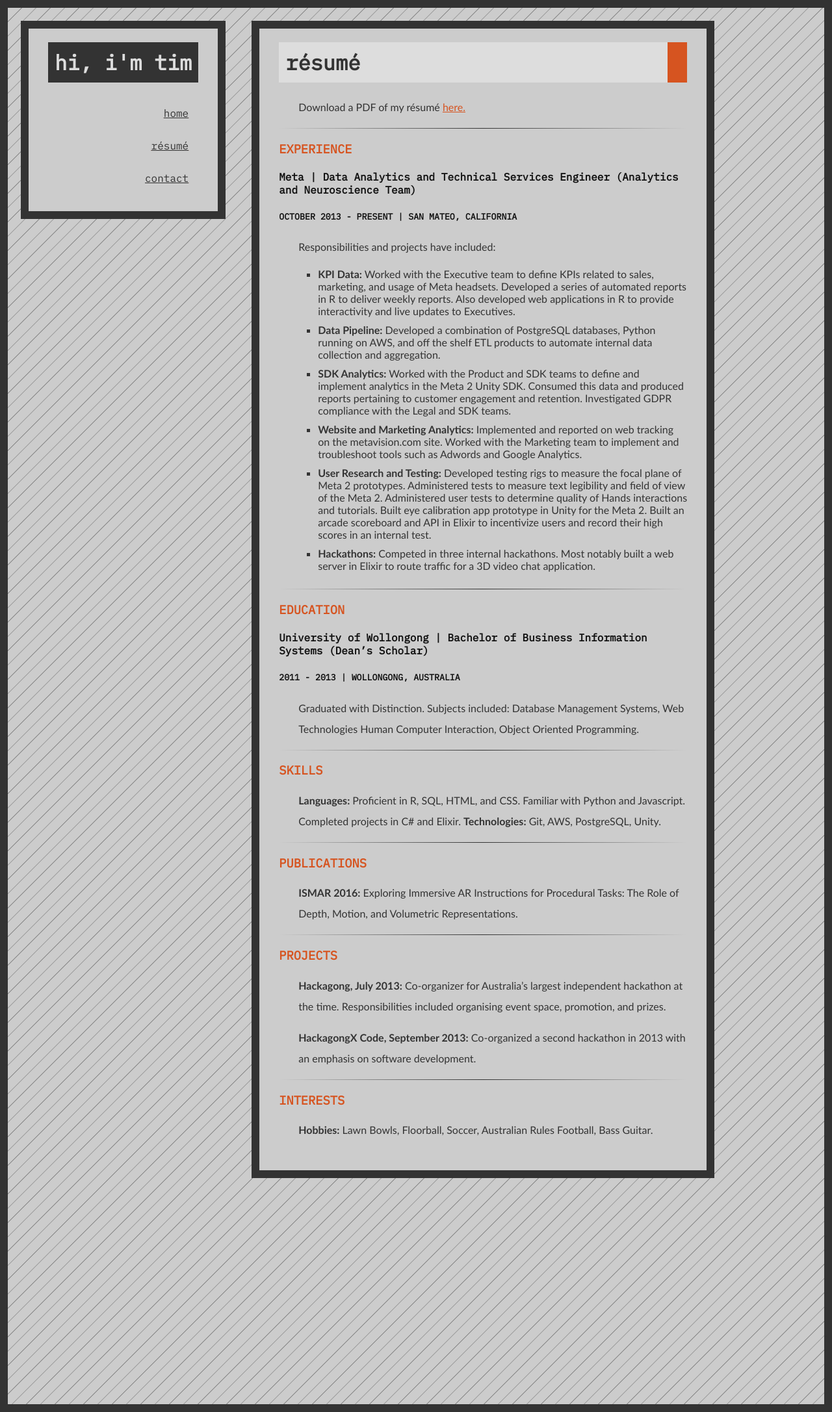
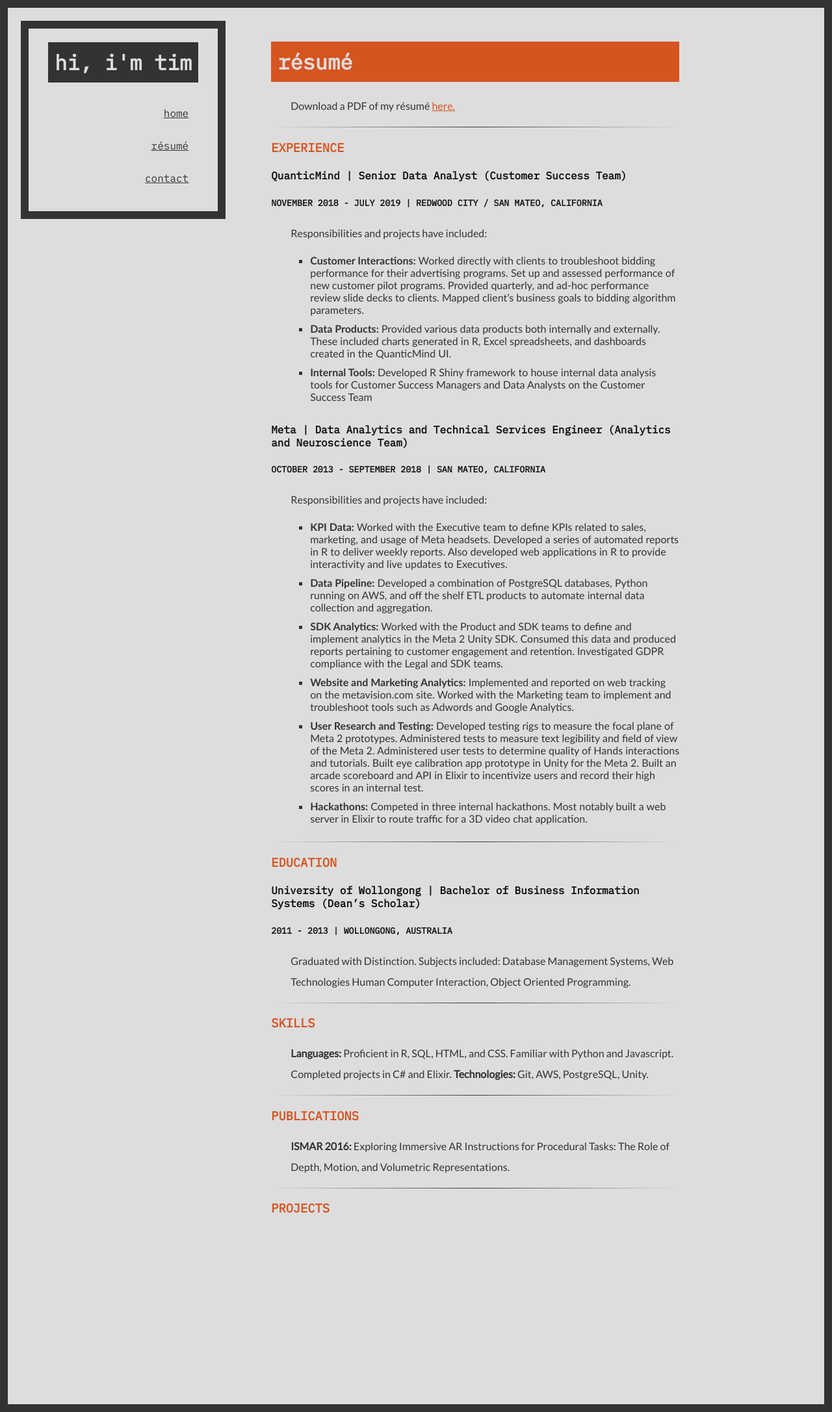
Before and after one commit to timchristie/timchristie.github.io, a Jekyll site: the page built from resume.md, in a window 1280 px wide. Shown: the whole page at 65% size. Built offline with Jekyll 4.4.1, drawn with Linux system fonts in a browser that asks for light colours.

Commit message:
updated resume and CSS

```diff
--- a/_includes/head.html
+++ b/_includes/head.html
@@ -1,6 +1,7 @@
 <head>
   <link rel="stylesheet" href="/assets/css/style.css">
   <link href="https://fonts.googleapis.com/css?family=IBM+Plex+Mono" rel="stylesheet">
+  <link href="https://fonts.googleapis.com/css?family=Lato" rel="stylesheet">
   <script src="/assets/jquery-3.3.1.min.js"></script>
   <meta name="viewport" content="width=device-width">
 </head>
--- a/assets/css/style.css
+++ b/assets/css/style.css
@@ -1,7 +1,6 @@
 body {
-  background-image: url('../bg.png');
   font-family: 'IBM Plex Mono', monospace;
-  background-color: #CCCCCC;
+  background-color: #DDDDDD;
 }
 
 .main .blogpost {
@@ -21,7 +20,7 @@ hr {
 
 .main {
   color: #333333;
-  background-color: #CCCCCC;
+  background-color: #DDDDDD;
   padding: 30px;
 }
 
@@ -70,17 +69,17 @@ h3 {
 
 .main p {
   line-height: 200%;
-  font-family: "Gill Sans", "Gill Sans MT", "Calibri", sans-serif;
+  font-family: "Lato", "Gill Sans", "Gill Sans MT", "Calibri", sans-serif;
   margin-left: 30px;
 }
 
 .main h1 {
-  color: #333333;
+  color: #DDDDDD;
   font-family: 'IBM Plex Mono', monospace;
-  background-color: #DDDDDD;
-  padding-left: 10px;
+  background-color: #D65420;
+  padding-left: 30px;
+  margin-top: 32px;
   padding: 10px;
-  border-right: 30px solid #D65420;
 }
 
 .sidebar {
@@ -97,7 +96,7 @@ h3 {
   .sidebar {
     padding-top: 0;
     margin: 10px;
-    background-color: #CCCCCC;
+    background-color: #DDDDDD;
     border: 10px solid #333333;
     border-top: none;
   }
@@ -112,7 +111,7 @@ h3 {
     color: #333333;
     border: 3px solid #333333;
     padding: 10px;
-    background-color: #CCCCCC;
+    background-color: #DDDDDD;
   }
 
   .sidebar li:hover {
@@ -146,7 +145,7 @@ h3 {
   }
 
   .sidebar {
-    background-color: #CCCCCC;
+    background-color: #DDDDDD;
     float: left;
     min-width: 15%;
     padding: 30px;
@@ -184,9 +183,9 @@ h3 {
     padding: 30px;
     padding-top: 0;
     margin: 20px;
-    overflow-y: scroll;
+    overflow-y: auto;
+    min-height: 600px;
     max-height: 85%;
-    border: 12px solid #333333;
   }
 
   .main ul {
--- a/resume.md
+++ b/resume.md
@@ -10,9 +10,24 @@ Download a PDF of my r&eacute;sum&eacute; [here.](/assets/tim_christie_resume.pd
 
 ### EXPERIENCE
 
+#### QuanticMind | Senior Data Analyst (Customer Success Team)
+
+##### NOVEMBER 2018 - JULY 2019 | REDWOOD CITY / SAN MATEO, CALIFORNIA
+
+Responsibilities and projects have included:
+
+* **Customer Interactions:** Worked directly with clients to troubleshoot bidding performance for
+their advertising programs. Set up and assessed performance of new customer pilot programs.
+Provided quarterly, and ad-hoc performance review slide decks to clients. Mapped client’s
+business goals to bidding algorithm parameters.
+* **Data Products:** Provided various data products both internally and externally. These included
+charts generated in R, Excel spreadsheets, and dashboards created in the QuanticMind UI.
+* **Internal Tools:** Developed R Shiny framework to house internal data analysis tools for
+Customer Success Managers and Data Analysts on the Customer Success Team
+
 #### Meta | Data Analytics and Technical Services Engineer (Analytics and Neuroscience Team)
 
-##### OCTOBER 2013 - PRESENT | SAN MATEO, CALIFORNIA
+##### OCTOBER 2013 - SEPTEMBER 2018 | SAN MATEO, CALIFORNIA
 
 Responsibilities and projects have included:
 
@@ -53,9 +68,3 @@ Graduated with Distinction. Subjects included: Database Management Systems, Web
 **Hackagong, July 2013:** Co-organizer for Australia's largest independent hackathon at the time. Responsibilities included organising event space, promotion, and prizes.
 
 **HackagongX Code, September 2013:** Co-organized a second hackathon in 2013 with an emphasis on software development.
-
----
-
-### INTERESTS
-
-**Hobbies:** Lawn Bowls, Floorball, Soccer, Australian Rules Football, Bass Guitar.
```
Also changed, not shown: assets/bg.png (deleted), 7 other files.
